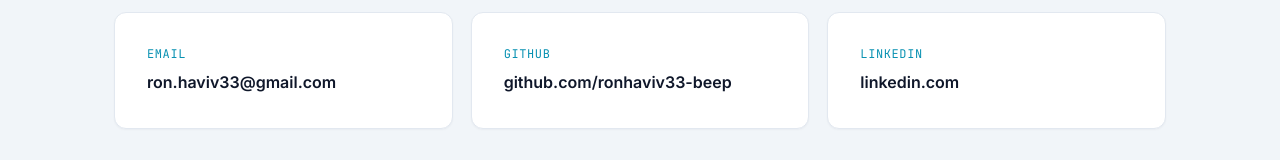
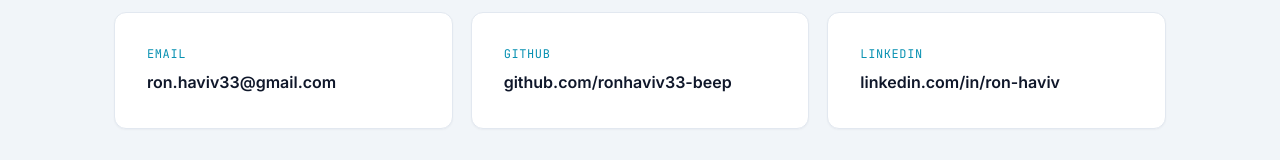
Before and after one commit to ronhaviv33-beep/ronhaviv33-beep.github.io, a React (Vite) app: page / in a window 1280 px wide. Shown: the part 4431-4591 px from the top of the page. Built offline with nearby package versions, Linux system fonts and the light colour scheme.

Commit message:
Add real LinkedIn profile URL

```diff
--- a/src/App.jsx
+++ b/src/App.jsx
@@ -376,15 +376,14 @@ function Contact() {
             <span className="contact-link-label">GitHub</span>
             <span className="contact-link-value">github.com/ronhaviv33-beep</span>
           </a>
-          {/* TODO: replace with Ron's real LinkedIn profile URL */}
           <a
             className="card contact-link"
-            href="https://www.linkedin.com/"
+            href="https://www.linkedin.com/in/ron-haviv-4617bb233/"
             target="_blank"
             rel="noopener noreferrer"
           >
             <span className="contact-link-label">LinkedIn</span>
-            <span className="contact-link-value">linkedin.com</span>
+            <span className="contact-link-value">linkedin.com/in/ron-haviv</span>
           </a>
         </div>
       </div>
```
Also changed, not shown: 1 other file (tests, documents, lock files or other folders).
